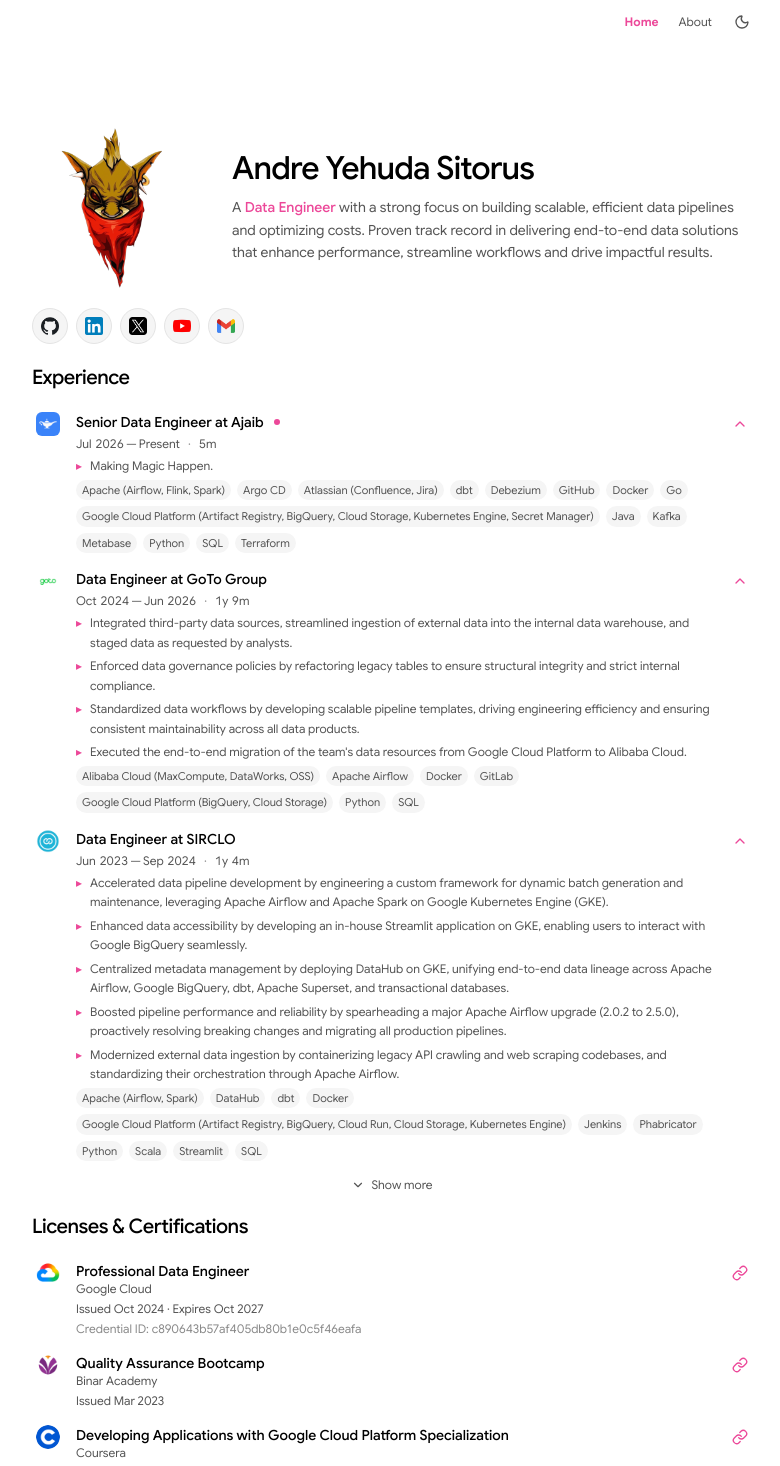
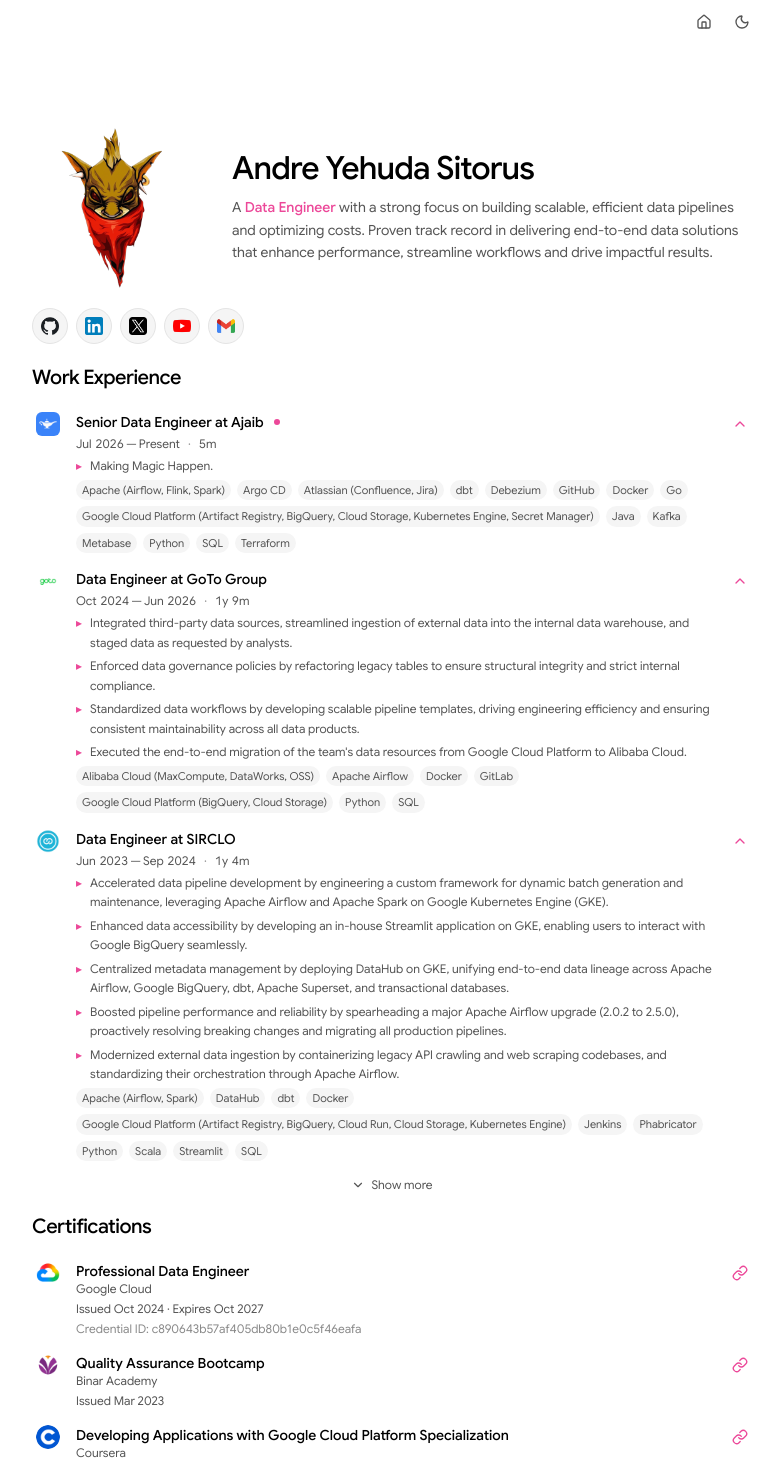
Before and after one commit to andresitorusz/andresitorusz.github.io, a Next.js app: page / in a window 1280 px wide. Shown: the top 1466 px of the page, without its empty margins (248-1028 px from the left). Built offline with nearby package versions, Linux system fonts and the light colour scheme; no server answers.

Commit message:
feat: make the scroll and expand smooth

```diff
--- a/src/components/certifications.tsx
+++ b/src/components/certifications.tsx
@@ -4,7 +4,7 @@ import { Panel } from './section';
 
 export function Certifications() {
   return (
-    <Panel id="licenses" title="Licenses & Certifications">
+    <Panel id="licenses" title="Certifications">
       <div className="space-y-4 py-4">
         {LICENSES.map((license) => (
           <div key={license.id} className="group/license flex items-start gap-3">
--- a/src/components/experience.tsx
+++ b/src/components/experience.tsx
@@ -3,6 +3,7 @@ import { ChevronDown } from 'lucide-react';
 import { differenceInMonths, parse } from 'date-fns';
 import { EXPERIENCES, ExperienceItemData } from 'data/profile';
 import { cn } from 'lib/cn';
+import styles from 'styles/site.module.css';
 import { Panel } from './section';
 import { ThemedLogo } from './themed-logo';
 
@@ -14,7 +15,7 @@ export function Experience() {
   const hiddenCount = EXPERIENCES.length - VISIBLE_COUNT;
 
   return (
-    <Panel id="experience" title="Experience">
+    <Panel id="experience" title="Work Experience">
       <div className="space-y-4 py-4">
         {visible.map((experience) => (
           <ExperienceRow key={experience.id} experience={experience} />
@@ -88,7 +89,9 @@ function ExperienceRow({ experience }: { experience: ExperienceItemData }) {
           <span className="tabular-nums text-subtle">·</span>
           <dd className="tabular-nums">{formatDuration(start, end)}</dd>
         </dl>
-        {open && position.highlights && (
+        {position.highlights && (
+          <div className={cn(styles.collapsible, open && styles.collapsibleOpen)}>
+            <div>
               <ul className="mt-1 space-y-1">
                 {position.highlights.map((highlight) => (
                   <li key={highlight} className="flex gap-2 text-xs leading-relaxed text-muted">
@@ -97,6 +100,8 @@ function ExperienceRow({ experience }: { experience: ExperienceItemData }) {
                   </li>
                 ))}
               </ul>
+            </div>
+          </div>
         )}
         {position.skills && (
           <ul className="mt-1 flex flex-wrap gap-1.5">
--- a/src/components/layout.tsx
+++ b/src/components/layout.tsx
@@ -1,9 +1,8 @@
 import { ReactNode, useEffect, useSyncExternalStore, useState } from 'react';
 import Link from 'next/link';
-import { useRouter } from 'next/router';
 import { useTheme } from 'next-themes';
 import localFont from 'next/font/local';
-import { ArrowUp, Moon, Sun } from 'lucide-react';
+import { ArrowUp, House, Moon, Sun } from 'lucide-react';
 import { PROFILE } from 'data/profile';
 import { cn } from 'lib/cn';
 import { CONTENT } from 'data/content';
@@ -20,8 +19,6 @@ const googleSans = localFont({
 });
 
 export function SiteLayout({ children }: { children: ReactNode }) {
-  const router = useRouter();
-
   return (
     <div
       className={cn(
@@ -32,25 +29,14 @@ export function SiteLayout({ children }: { children: ReactNode }) {
       <header className="fixed inset-x-0 top-0 z-50 bg-background/80 backdrop-blur-md">
         <nav className="mx-auto flex max-w-3xl items-center justify-end gap-2.5 px-4 py-3 sm:px-6 sm:gap-5">
           <div className={cn(styles.noScrollbar, 'flex items-center gap-2.5 overflow-x-auto sm:gap-5')}>
-            {CONTENT.nav.map((item) => {
-              const isActive =
-                item.href === '/' ? router.pathname === '/' : router.pathname.startsWith(item.href);
-              return (
-                <Link
-                  key={item.href}
-                  href={item.href}
-                  aria-current={isActive ? 'page' : undefined}
-                  className={cn(
-                    'whitespace-nowrap text-xs transition-colors duration-150',
-                    isActive
-                      ? 'font-semibold text-accent'
-                      : 'text-muted hover:text-foreground'
-                  )}
-                >
-                  {item.label}
-                </Link>
-              );
-            })}
+            {/* Home mark: lucide House (ISC-licensed), currentColor follows the theme. */}
+            <Link
+              href="/"
+              aria-label="Home"
+              className="text-muted transition-colors duration-150 hover:text-accent"
+            >
+              <House className="size-4" />
+            </Link>
             <ThemeToggle />
           </div>
         </nav>
--- a/src/components/volunteering.tsx
+++ b/src/components/volunteering.tsx
@@ -2,6 +2,7 @@ import { useState } from 'react';
 import { ChevronDown, Link as LinkIcon } from 'lucide-react';
 import { VOLUNTEERING, VolunteeringItemData } from 'data/profile';
 import { cn } from 'lib/cn';
+import styles from 'styles/site.module.css';
 import { Panel } from './section';
 import { ThemedLogo } from './themed-logo';
 
@@ -13,7 +14,7 @@ export function Volunteering() {
   const hiddenCount = VOLUNTEERING.length - VISIBLE_COUNT;
 
   return (
-    <Panel id="volunteering" title="Volunteering">
+    <Panel id="volunteering" title="Volunteer Experience">
       <div className="space-y-4 py-4">
         {visible.map((item) => (
           <VolunteeringRow key={item.id} item={item} />
@@ -83,10 +84,14 @@ function VolunteeringRow({ item }: { item: VolunteeringItemData }) {
           </a>
         )}
       </div>
-      {open && item.description && (
-        <p className="mt-1 whitespace-pre-line pl-11 pr-4 text-xs leading-relaxed text-muted">
-          {item.description}
-        </p>
+      {item.description && (
+        <div className={cn(styles.collapsible, open && styles.collapsibleOpen)}>
+          <div>
+            <p className="mt-1 whitespace-pre-line pl-11 pr-4 text-xs leading-relaxed text-muted">
+              {item.description}
+            </p>
+          </div>
+        </div>
       )}
     </div>
   );
--- a/src/data/content.ts
+++ b/src/data/content.ts
@@ -8,10 +8,6 @@ export const CONTENT = {
   },
   timeZoneLabel: 'WIB',
   stack: ['Apache Airflow', 'Apache Spark', 'Apache Beam', 'Go', 'Python', 'Google Cloud Platform', 'Amazon Web Services', 'BigQuery', 'Kubernetes', 'dbt'],
-  nav: [
-    { label: 'Home', href: '/' },
-    { label: 'About', href: '/about' }
-  ],
   about: [
     ""
   ]
--- a/src/pages/_document.tsx
+++ b/src/pages/_document.tsx
@@ -2,7 +2,7 @@ import { Html, Head, Main, NextScript } from 'next/document';
 
 export default function Document() {
   return (
-    <Html lang="en">
+    <Html lang="en" data-scroll-behavior="smooth">
       <Head>
         <link rel="icon" href="/favicon.png" />
       </Head>
--- a/src/pages/about.tsx
+++ /dev/null
@@ -1,34 +0,0 @@
-import Meta from 'components/meta';
-import { Section } from 'components/section';
-import { CONTENT } from 'data/content';
-import styles from 'styles/site.module.css';
-
-export default function About() {
-  return (
-    <>
-      <Meta
-        title="ye — About"
-        description="Oor my."
-      />
-      <div className="pt-20 md:pt-24">
-        <Section>
-          <div className="space-y-4">
-            {CONTENT.about.map((paragraph) => (
-              <p key={paragraph} className="text-sm leading-relaxed text-muted">
-                {paragraph}
-              </p>
-            ))}
-          </div>
-          <p className="mt-12 flex items-center justify-center text-xl font-medium text-accent">
-            Coming Soon
-            <span className={styles.dots} aria-hidden>
-              <span>.</span>
-              <span>.</span>
-              <span>.</span>
-            </span>
-          </p>
-        </Section>
-      </div>
-    </>
-  );
-}
--- a/src/styles/globals.css
+++ b/src/styles/globals.css
@@ -60,6 +60,10 @@ body {
   color: var(--foreground);
 }
 
+html {
+  scroll-behavior: smooth;
+}
+
 *,
 *::before,
 *::after {
--- a/src/styles/site.module.css
+++ b/src/styles/site.module.css
@@ -94,8 +94,28 @@
   fill: var(--heat-4);
 }
 
+/* Smooth expand/collapse for description content (pure CSS grid trick). */
+.collapsible {
+  display: grid;
+  grid-template-rows: 0fr;
+  transition: grid-template-rows 0.25s ease;
+}
+
+.collapsibleOpen {
+  grid-template-rows: 1fr;
+}
+
+.collapsible > * {
+  overflow: hidden;
+  min-height: 0;
+}
+
 @media (prefers-reduced-motion: reduce) {
   .fadeIn {
     animation: none;
   }
+
+  .collapsible {
+    transition: none;
+  }
 }
```
Lines whose indentation alone changed are shown as unchanged.
